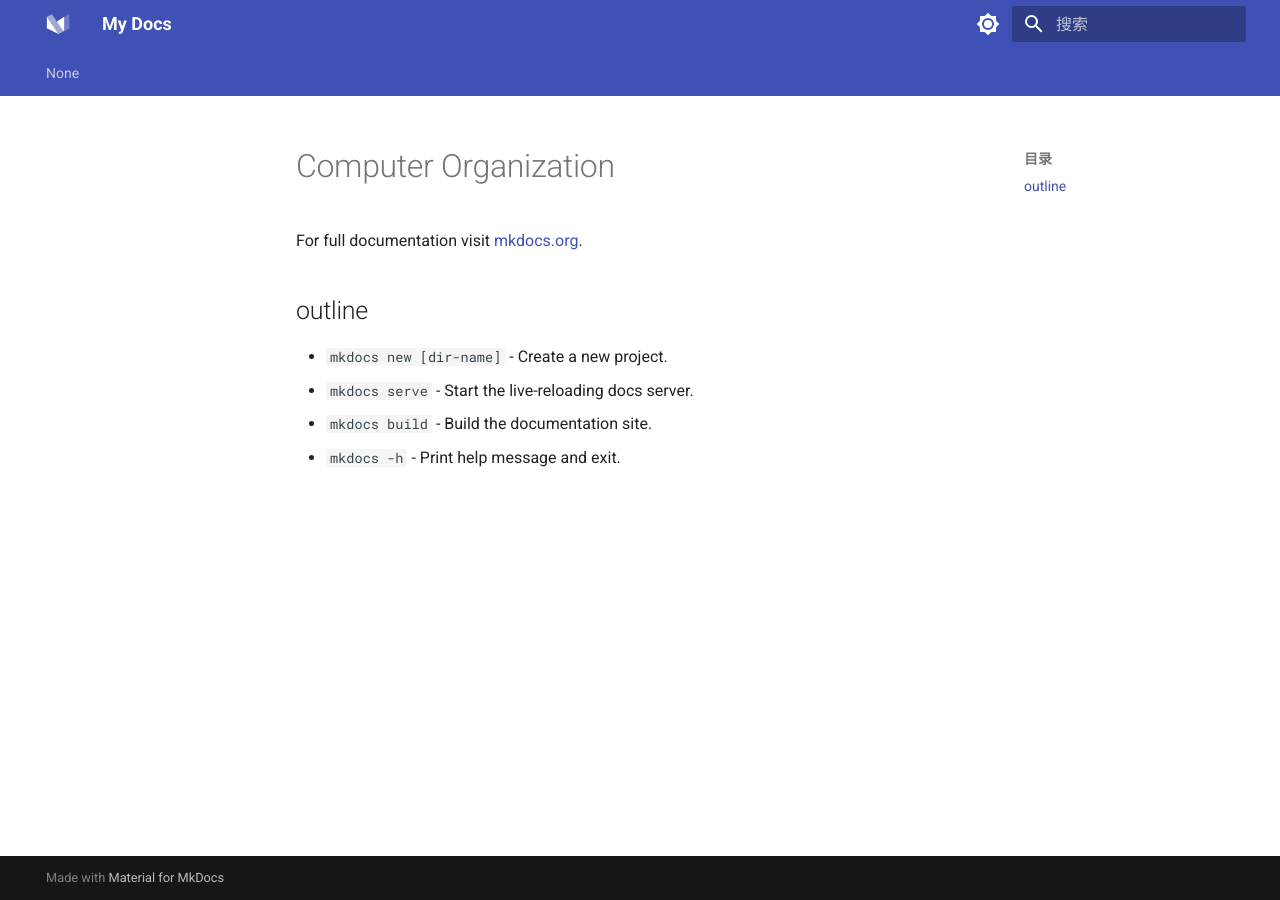
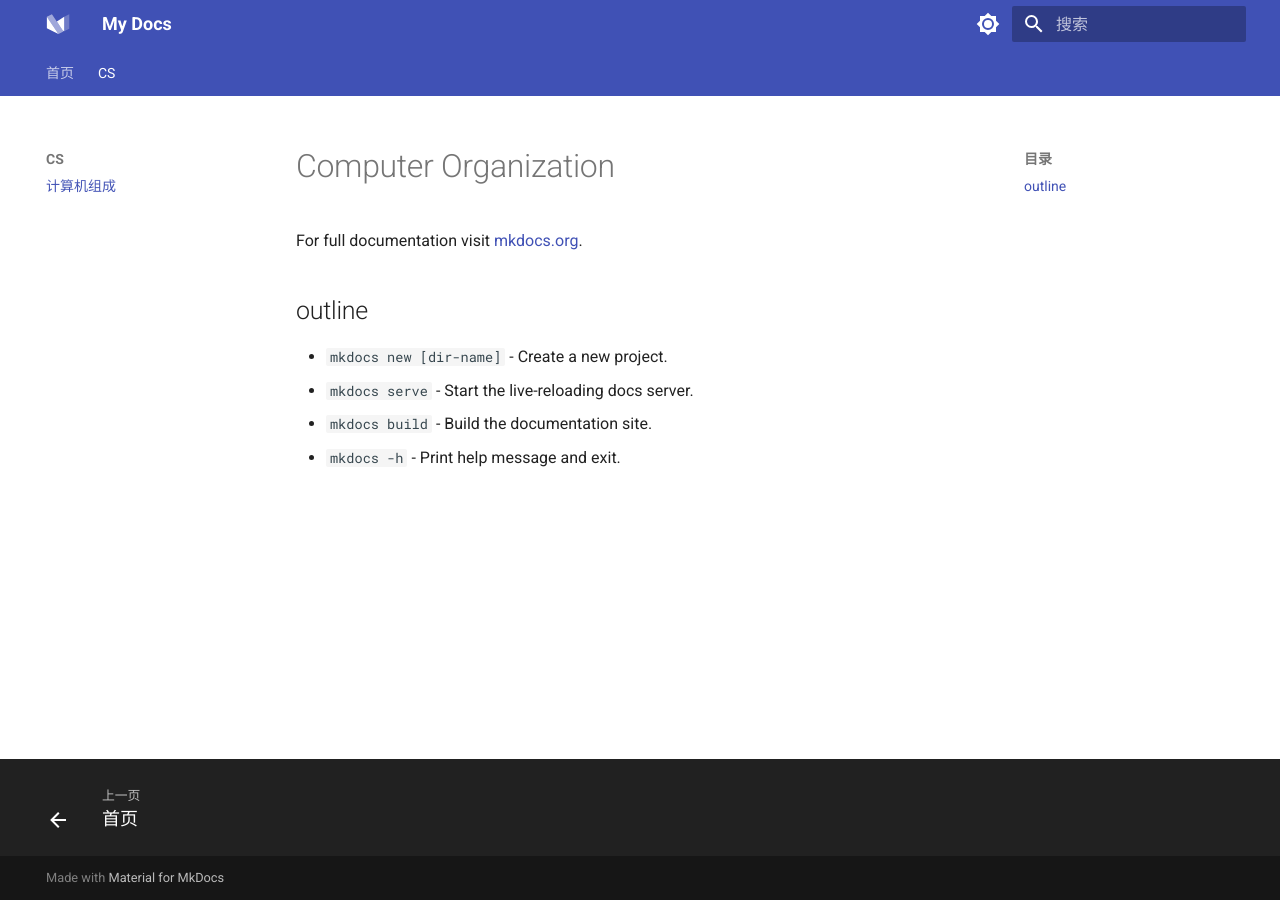
Before and after one commit to Lucian-LX/mkdocsfirst, an MkDocs documentation site: the page built from docs/CS/计算机组成/CO.md, in a window 1280 px wide. Built offline with MkDocs 1.6.1 and Material for MkDocs 9.7.7, drawn with Linux system fonts in a browser that asks for light colours; some of the changed lines change nothing that is shown.

Commit message:
修正nav

```diff
--- a/mkdocs.yml
+++ b/mkdocs.yml
@@ -44,5 +44,6 @@ theme:
     logo: logo
 
 nav:
-  - CS：
-    - 计算机组成：CS/计算机组成/CO.md
+  - 首页: index.md
+  - CS:
+    - 计算机组成: CS/计算机组成/CO.md
```
